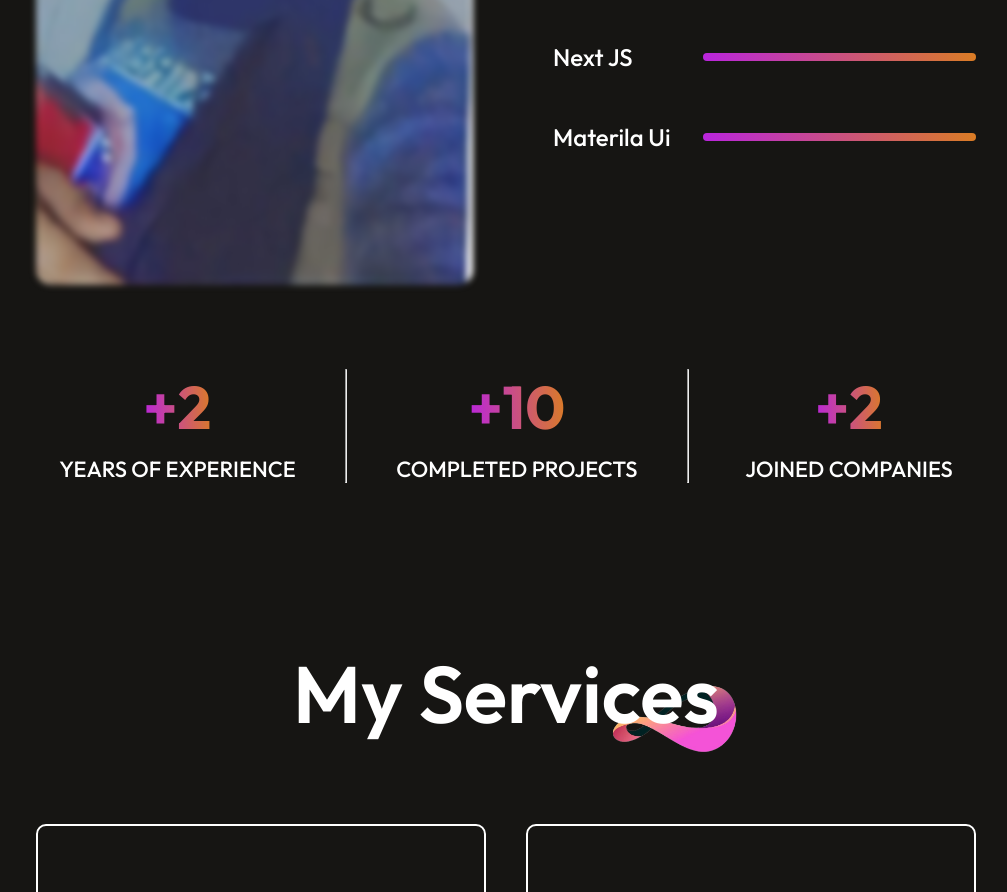
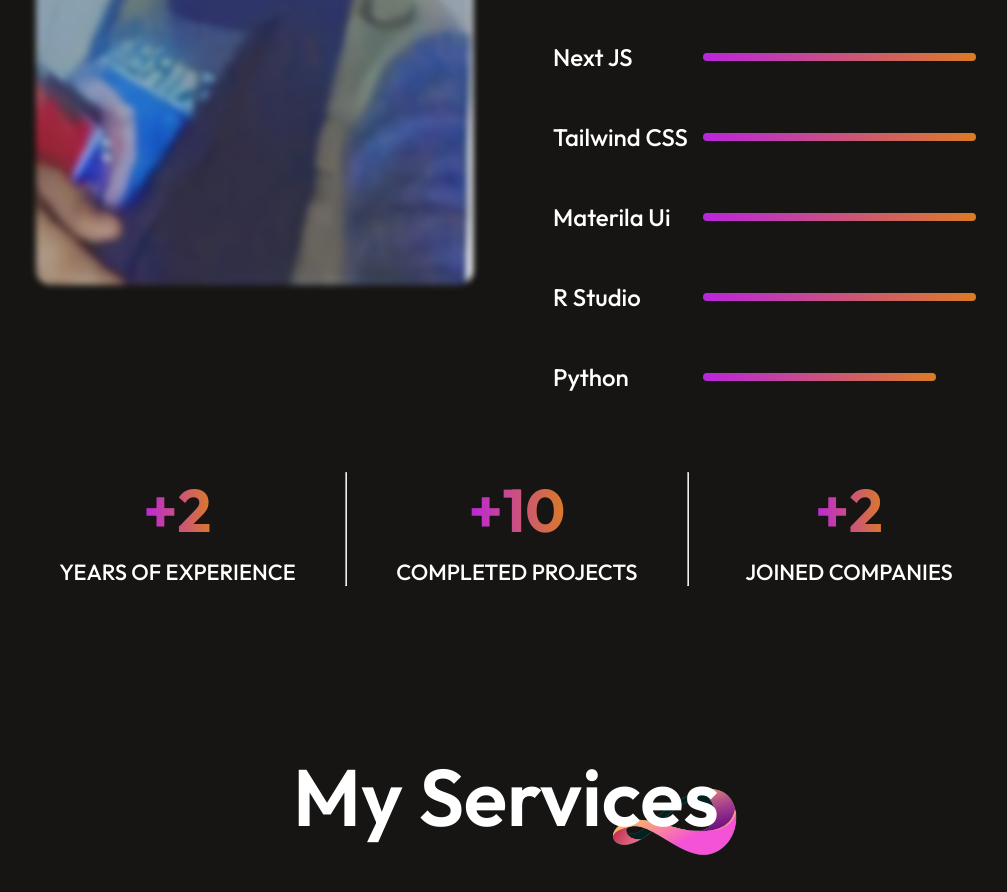
Before and after one commit to EsraaMhamed1/react-portfolio, a React (Create React App) app: page / in a window 1280 px wide. Shown: the part 1920-2812 px from the top of the page, without its empty margins (134-1141 px from the left). Built offline with nearby package versions, Linux system fonts and the light colour scheme; a web font is replaced by a local one.

Commit message:
Update About.js

```diff
--- a/src/components/about/About.js
+++ b/src/components/about/About.js
@@ -48,8 +48,17 @@ const About = () => {
 							<p>Next JS </p>
 							<hr style={{ width: '65%' }} />
 						</div>
+	<div className='about-skill'>
+							<p>Tailwind CSS</p> <hr style={{ width: '95%' }} />
+						</div>
 						<div className='about-skill'>
 							<p>Materila Ui</p> <hr style={{ width: '75%' }} />
+						</div>
+	<div className='about-skill'>
+							<p>R Studio</p> <hr style={{ width: '65%' }} />
+						</div>
+	<div className='about-skill'>
+							<p>Python</p> <hr style={{ width: '55%' }} />
 						</div>
 					</div>
 				</div>
```
